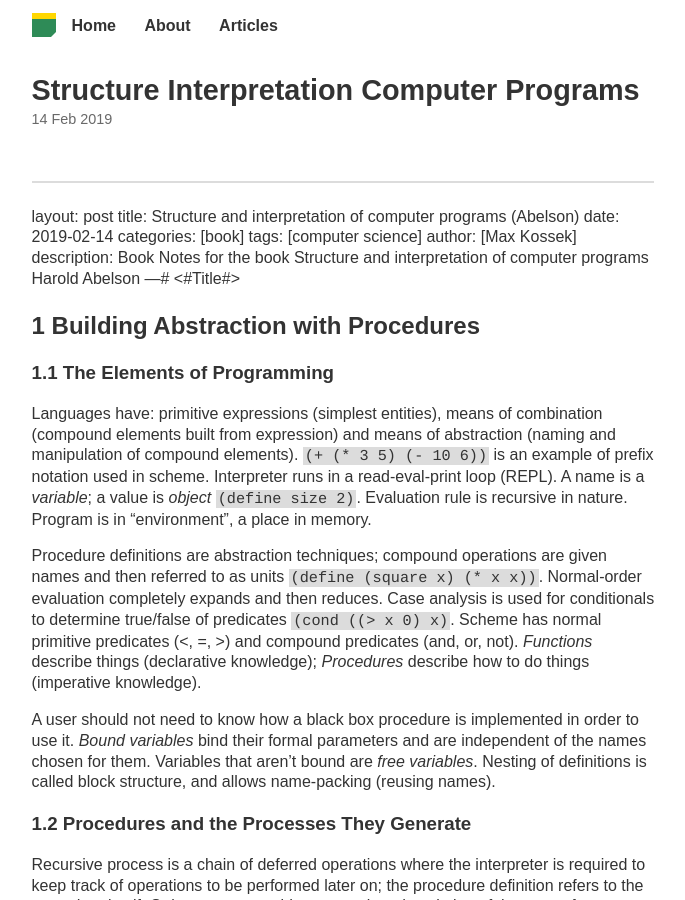
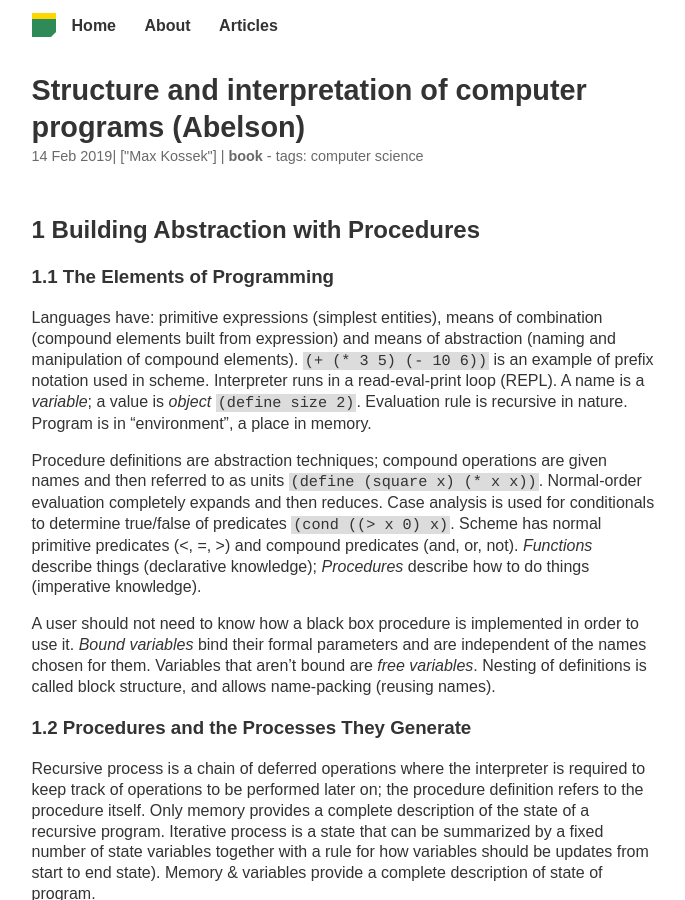
Before and after one commit to maxkossek/maxkossek.github.io, a Jekyll site: the page built from _posts/2019-02-14-structure-interpretation-computer-programs.md, in a window 1280 px wide and 900 px high. Shown: the whole window, without its empty margins (297-982 px from the left). Built offline with Jekyll 4.4.1, drawn with Linux system fonts in a browser that asks for light colours; our own code applies the rules of GitHub Pages for plain Markdown files.

Commit message:
Front Matter update

```diff
--- a/_layouts/post.html
+++ b/_layouts/post.html
@@ -5,6 +5,9 @@ layout: default
 <h1>{{ page.title }}</h1>
 <span class="meta">
 <time class="date" datetime="{{ page.date | date_to_xmlschema }}" itemprop="datePublished">{{ page.date | date_to_string }}</time>
+{%- if page.author -%}
+ | <span class="author" itemprop="author" itemscope itemtype="http://schema.org/Person">{{ page.author | escape }}</span>
+{%- endif -%}
 {% if page.categories.size > 0 %}
  | <strong class="category">{{ page.categories | join: ', ' }}</strong>
 {% endif %}
--- a/_posts/2019-02-14-structure-interpretation-computer-programs.md
+++ b/_posts/2019-02-14-structure-interpretation-computer-programs.md
@@ -6,7 +6,7 @@ categories: [book]
 tags: [computer science]
 author: [Max Kossek]
 description: Book Notes for the book Structure and interpretation of computer programs Harold Abelson
----#  <#Title#>
+---
 
 ## 1 Building Abstraction with Procedures
 
```
